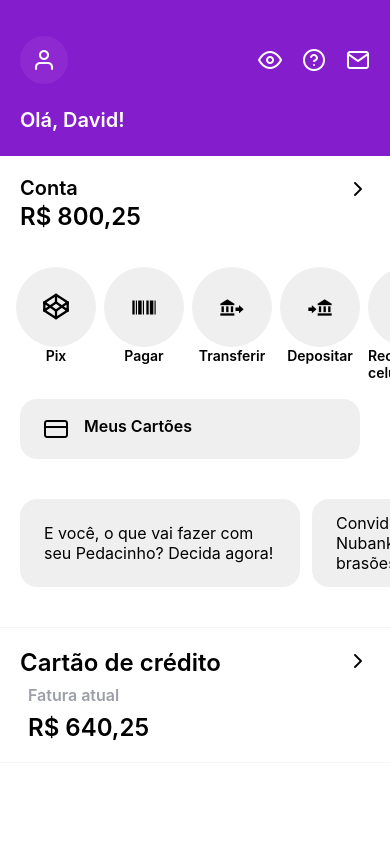
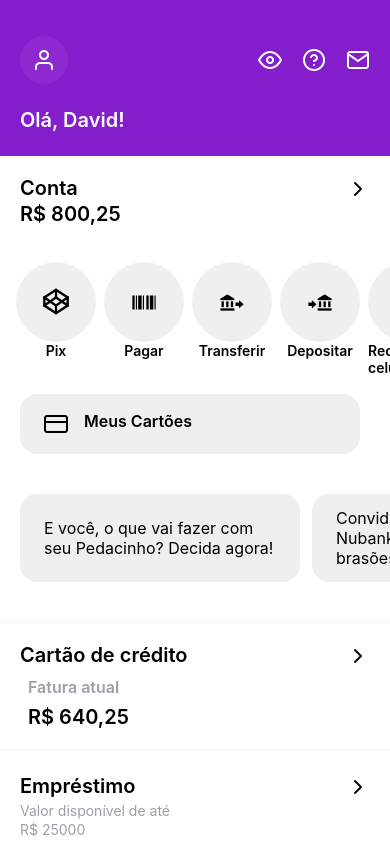
Before and after one commit to Daviiro/nubank-clone, a React Native app: screen / in a window 390 px wide. Built offline with nearby package versions, Linux system fonts and the light colour scheme.

Commit message:
feat: loan section

```diff
--- a/src/components/Balance/index.tsx
+++ b/src/components/Balance/index.tsx
@@ -14,10 +14,6 @@
 		fontSize: 20,
 		fontWeight: "600",
 	},
-	accountBalance: {
-		fontSize: 24,
-		fontWeight: "600",
-	},
 });
 
 const Balance: React.FC<Props> = ({ balance }) => {
@@ -28,7 +24,7 @@
 					<Text style={styles.defaultText}>Conta</Text>
 					<Feather name="chevron-right" size={24} color="black" />
 				</View>
-				<Text style={styles.accountBalance}>
+				<Text style={styles.defaultText}>
 					R$ {String(balance).replace(".", ",")}
 				</Text>
 			</TouchableOpacity>
--- a/src/components/CreditCard/index.tsx
+++ b/src/components/CreditCard/index.tsx
@@ -19,7 +19,7 @@
 	},
 	creditCardText: {
 		fontWeight: "600",
-		fontSize: 24,
+		fontSize: 20,
 	},
 	billText: {
 		color: "#9c9fa8",
@@ -55,12 +55,6 @@
 					</View>
 				</View>
 			</TouchableOpacity>
-			<View
-				style={{
-					borderBottomColor: "#f5f5f5",
-					borderBottomWidth: StyleSheet.hairlineWidth,
-				}}
-			/>
 		</View>
 	);
 };
--- /dev/null
+++ b/src/components/Loan/index.tsx
@@ -0,0 +1,56 @@
+import React from "react";
+import { Props } from "./types";
+import { View, Text, StyleSheet, TouchableOpacity } from "react-native";
+import { Feather } from "@expo/vector-icons";
+
+const styles = StyleSheet.create({
+	container: { display: "flex", gap: 4 },
+	content: { margin: 20 },
+	upperContent: {
+		flexDirection: "row",
+		justifyContent: "space-between",
+		marginBottom: 2,
+	},
+	defaultText: {
+		fontSize: 20,
+		fontWeight: "600",
+	},
+	availableValue: {
+		color: "#9c9fa8",
+		fontWeight: "400",
+		fontSize: 14,
+		marginBottom: 2,
+	},
+});
+
+const Loan: React.FC<Props> = ({ loanValue }) => {
+	return (
+		<View style={styles.container}>
+			<View
+				style={{
+					borderBottomColor: "#f5f5f5",
+					borderBottomWidth: StyleSheet.hairlineWidth,
+				}}
+			/>
+			<TouchableOpacity>
+				<View style={styles.content}>
+					<View style={styles.upperContent}>
+						<Text style={styles.defaultText}>Empréstimo</Text>
+						<Feather name="chevron-right" size={24} color="black" />
+					</View>
+					<Text style={styles.availableValue}>
+						Valor disponível de até
+					</Text>
+					<Text style={styles.availableValue}>
+						R${" "}
+						{loanValue
+							? String(loanValue).replace(".", ",")
+							: "0,00"}
+					</Text>
+				</View>
+			</TouchableOpacity>
+		</View>
+	);
+};
+
+export default Loan;
--- /dev/null
+++ b/src/components/Loan/types.ts
@@ -0,0 +1,3 @@
+export type Props = {
+	loanValue: number;
+};
--- a/src/pages/Home/index.tsx
+++ b/src/pages/Home/index.tsx
@@ -6,6 +6,7 @@
 import MyCards from "../../components/MyCards";
 import News from "../../components/News";
 import CreditCard from "../../components/CreditCard";
+import Loan from "../../components/Loan";
 
 export default function Home() {
 	return (
@@ -18,6 +19,7 @@
 				<MyCards />
 				<News />
 				<CreditCard bill={640.25} />
+				<Loan loanValue={25000.0} />
 			</ScrollView>
 		</View>
 	);
```
